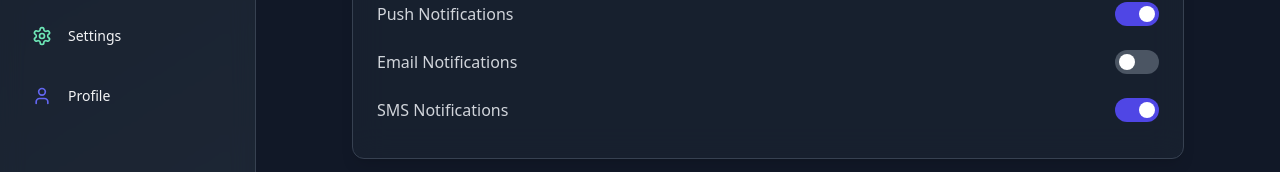
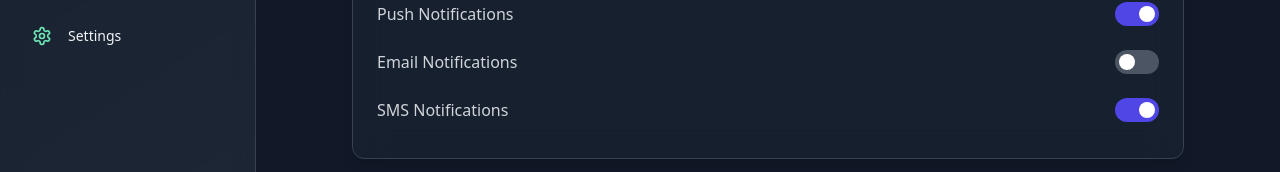
Before and after one commit to abodulla/react_dashboardv-3, a React (Vite) app: page /settings in a window 1280 px wide. Shown: the part 438-610 px from the top of the page. Built offline with nearby package versions, Linux system fonts and the light colour scheme.

Commit message:
removing Profile code

```diff
--- a/src/App.jsx
+++ b/src/App.jsx
@@ -9,7 +9,6 @@ import SalesPage from "./pages/SalesPage";
 import OrdersPage from "./pages/OrdersPage";
 import AnalyticsPage from "./pages/AnalyticsPage";
 import SettingsPage from "./pages/SettingsPage";
-import ProfilePage from "./pages/ProfilePage";
 
 function App() {
   return (
@@ -29,7 +28,6 @@ function App() {
         <Route path="/orders" element={<OrdersPage />} />
         <Route path="/analytics" element={<AnalyticsPage />} />
         <Route path="/settings" element={<SettingsPage />} />
-        <Route path="/myProfile" element={<ProfilePage />} />
       </Routes>
     </div>
   );
--- a/src/components/common/Sidebar.jsx
+++ b/src/components/common/Sidebar.jsx
@@ -7,7 +7,6 @@ import {
   ShoppingCart,
   TrendingUp,
   Users,
-  User,
 } from "lucide-react";
 import { useState } from "react";
 import { AnimatePresence, motion } from "framer-motion";
@@ -26,7 +25,6 @@ const SIDEBAR_ITEMS = [
   { name: "Orders", icon: ShoppingCart, color: "#F59E0B", href: "/orders" },
   { name: "Analytics", icon: TrendingUp, color: "#3B82F6", href: "/analytics" },
   { name: "Settings", icon: Settings, color: "#6EE7B7", href: "/settings" },
-  { name: "Profile", icon: User, color: "#6366f1", href: "/profile" },
 ];
 
 const Sidebar = () => {
--- a/src/pages/ProfilePage.jsx
+++ /dev/null
@@ -1,13 +0,0 @@
-import Header from "../components/common/Header";
-
-const ProfilePAge = () => {
-  return (
-    <>
-      <div className="flex-1 overflow-auto relative z-10">
-        <Header title="Profile" />
-      </div>
-    </>
-  );
-};
-
-export default ProfilePAge;
--- a/src/pages/SettingsPage.jsx
+++ b/src/pages/SettingsPage.jsx
@@ -10,7 +10,7 @@ const SettingsPage = () => {
     <div className="flex-1 overflow-auto relative z-10 bg-gray-900">
       <Header title="Settings" />
       <main className="max-w-4xl mx-auto py-6 px-4 lg:px-8">
-        <Profile title="profile" />
+        <Profile />
         <Notifications />
         <Security />
         <ConnectedAccounts />
```
